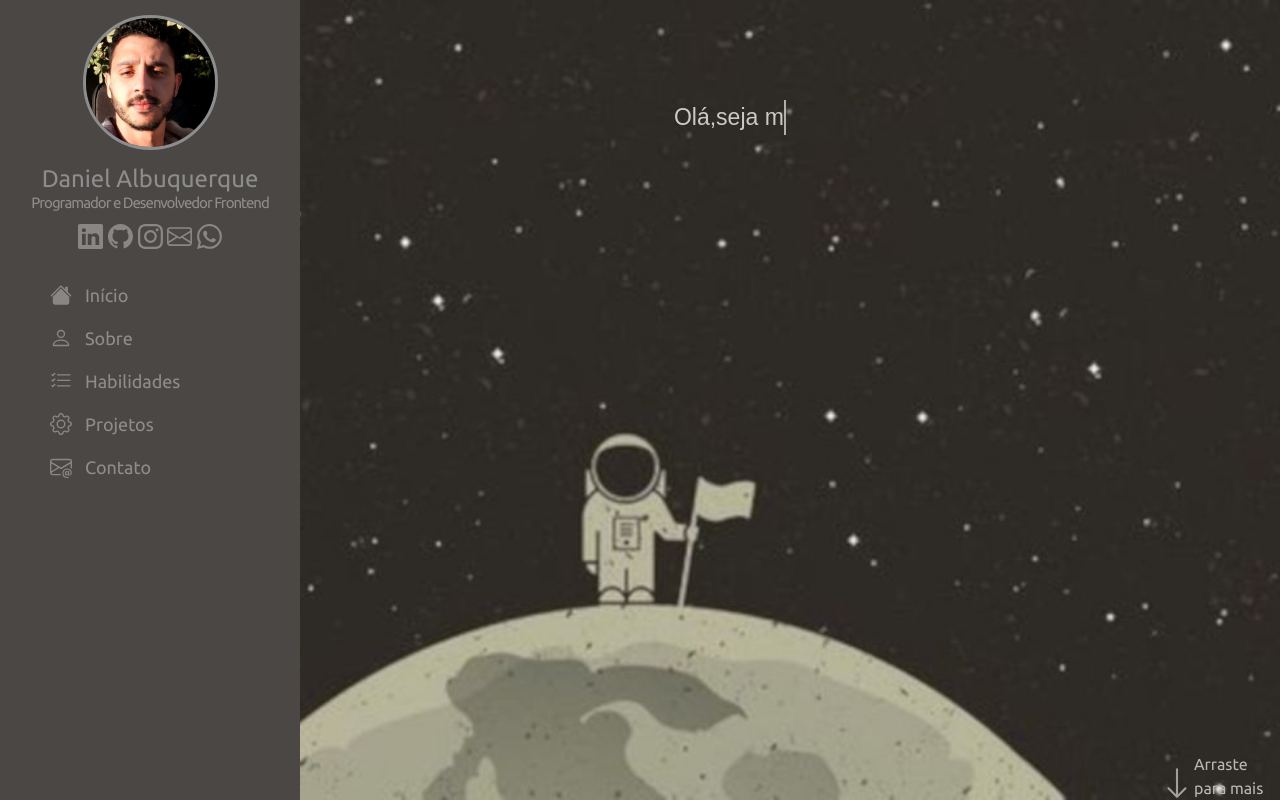
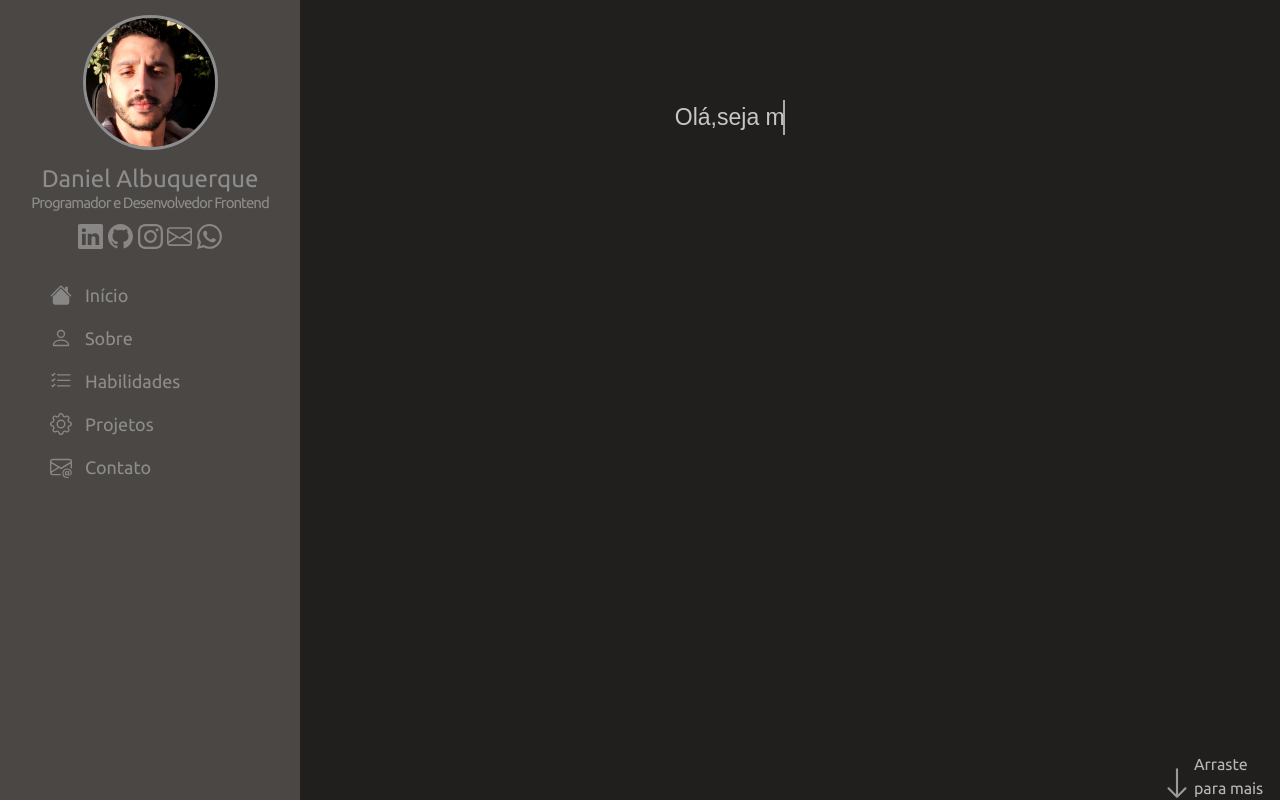
Before and after one commit to DaniellAlbuquerque/Portifolio-2023, a Flask app: page / in a window 1280 px wide. Run offline with Flask 2, Linux system fonts and the light colour scheme; some libraries are stand-ins or nearby versions; some web fonts are replaced.

Commit message:
Modificando o background da setion main

```diff
--- a/static/style.css
+++ b/static/style.css
@@ -113,7 +113,7 @@ html,body{
 }
 
 #main #inicio{
-    background: url(/static/img/background2.jpg);
+    background: #201f1e;
     background-repeat: no-repeat;
     background-size: cover;
     background-attachment: fixed;
@@ -130,7 +130,7 @@ html,body{
         color: rgb(255, 255, 255,0.75);
         font-family: 'DotGothic16', sans-serif;
         font-size: 23px;
-        width: 26.8%;
+        width: 37%;
         padding: 0;
         margin: 100px auto 0px;
         white-space: nowrap;
@@ -148,7 +148,7 @@ html,body{
           width: 0;
         }
         to{
-            width:13em;
+            width:12.8em;
         }
     }
 
```
